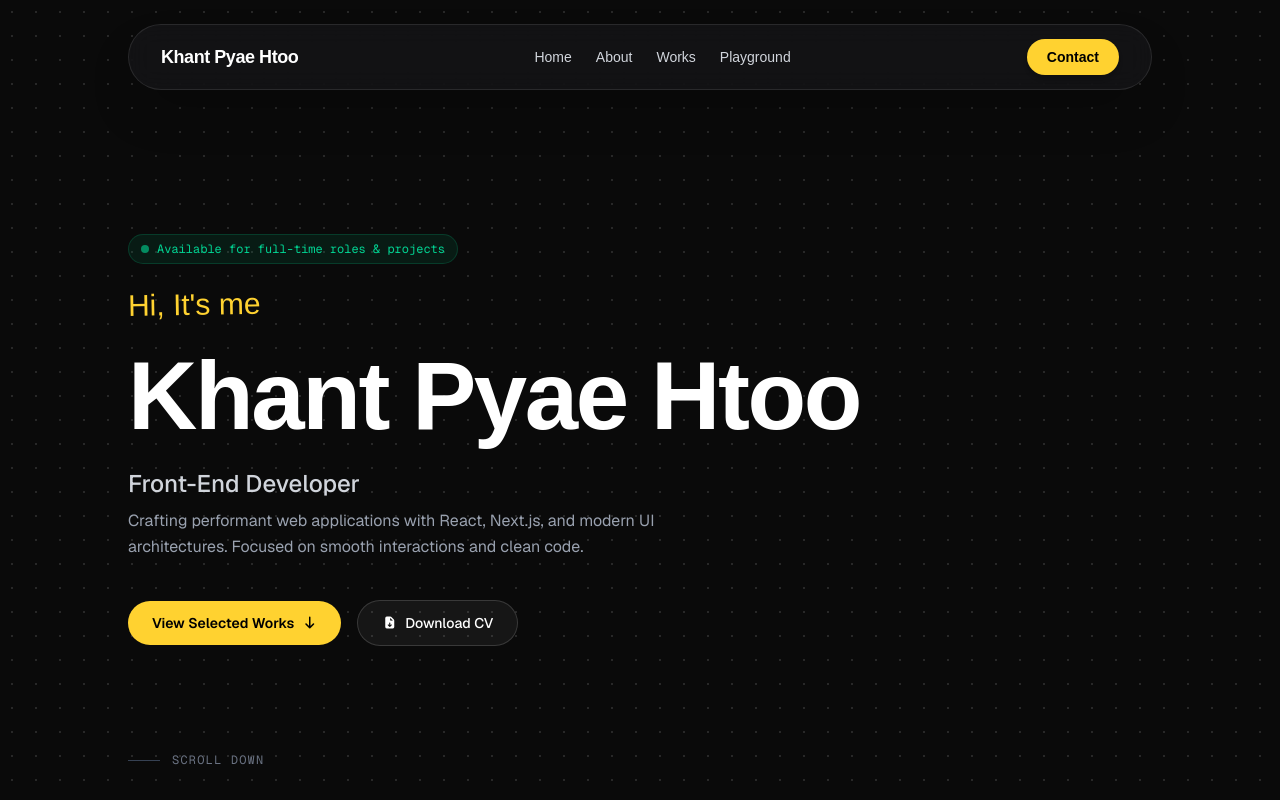
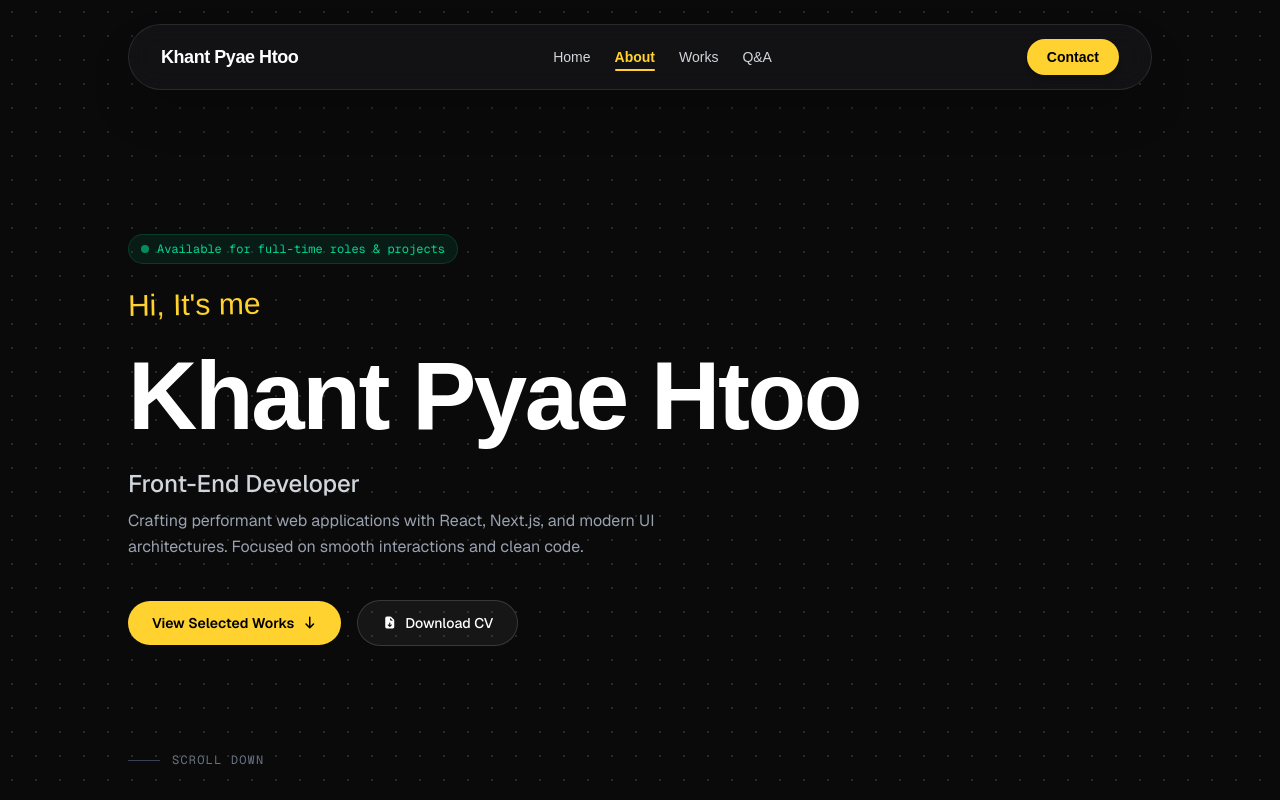
Before and after one commit to khantpyaehtoo/Portfolio, a Next.js app: page / in a window 1280 px wide. Shown: the top 800 px of the page. Built offline with nearby package versions, Linux system fonts and the light colour scheme; a web font is replaced by a local one.

Commit message:
modified:

```diff
--- a/components/shared/navbar.tsx
+++ b/components/shared/navbar.tsx
@@ -7,7 +7,18 @@ import { useRef, useState, useEffect } from "react";
 export default function Navbar({ show }: { show?: boolean }) {
     const navRef = useRef<HTMLDivElement>(null);
     const [isScrolled, setIsScrolled] = useState(false);
+    const [isMobileMenuOpen, setIsMobileMenuOpen] = useState(false);
+    const [activeSection, setActiveSection] = useState("home");
 
+    const navLinks = [
+        { name: "Home", href: "#home", id: "home" },
+        { name: "About", href: "#about", id: "about" },
+        { name: "Works", href: "#works", id: "works" },
+        { name: "Q&A", href: "#faq", id: "faq" },
+        // { name: "Playground", href: "#playground", id: "playground" },
+    ];
+
+    // Scroll Detection for Navbar Sizing
     useEffect(() => {
         const handleScroll = () => {
             if (window.scrollY > 40) {
@@ -19,6 +30,36 @@ export default function Navbar({ show }: { show?: boolean }) {
 
         window.addEventListener("scroll", handleScroll);
         return () => window.removeEventListener("scroll", handleScroll);
+    }, []);
+
+    // Active Section Detection via Intersection Observer
+    useEffect(() => {
+        const observerOptions = {
+            root: null,
+            rootMargin: "-20% 0px -50% 0px",
+            threshold: 0,
+        };
+
+        const observerCallback: IntersectionObserverCallback = (entries) => {
+            entries.forEach((entry) => {
+                if (entry.isIntersecting) {
+                    setActiveSection(entry.target.id);
+                }
+            });
+        };
+
+        const observer = new IntersectionObserver(
+            observerCallback,
+            observerOptions,
+        );
+
+        // Track all sections based on navLinks IDs
+        navLinks.forEach((link) => {
+            const el = document.getElementById(link.id);
+            if (el) observer.observe(el);
+        });
+
+        return () => observer.disconnect();
     }, []);
 
     useGSAP(
@@ -35,60 +76,166 @@ export default function Navbar({ show }: { show?: boolean }) {
         { scope: navRef, dependencies: [show] },
     );
 
+    // Smooth Scroll Helper
+    const handleScrollTo = (
+        e: React.MouseEvent<HTMLAnchorElement>,
+        href: string,
+    ) => {
+        e.preventDefault();
+        setIsMobileMenuOpen(false);
+
+        const targetId = href.replace("#", "");
+        const targetElement = document.getElementById(targetId);
+
+        if (targetElement) {
+            const navbarOffset = 80;
+            const elementPosition = targetElement.getBoundingClientRect().top;
+            const offsetPosition =
+                elementPosition + window.pageYOffset - navbarOffset;
+
+            window.scrollTo({
+                top: offsetPosition,
+                behavior: "smooth",
+            });
+        }
+    };
+
     return (
         <header className="fixed top-0 left-0 w-full z-50 flex justify-center p-4 md:p-6 pointer-events-none">
             <div
                 ref={navRef}
-                className={`pointer-events-auto transition-all duration-500 opacity-0 invisible -translate-y-5 bg-[#141517]/80 backdrop-blur-md border border-white/10 rounded-full shadow-2xl ${
+                className={`pointer-events-auto transition-all duration-500 opacity-0 invisible -translate-y-5 bg-[#141517]/80 backdrop-blur-md border border-white/10 rounded-3xl md:rounded-full shadow-2xl ${
                     isScrolled
-                        ? "w-full max-w-2xl py-2.5 px-6 border-white/15"
-                        : "w-full max-w-5xl py-3.5 px-8"
+                        ? "w-full max-w-2xl py-2.5 px-5 md:px-6 border-white/15"
+                        : "w-full max-w-5xl py-3 px-6 md:py-3.5 md:px-8"
                 }`}
             >
                 <div className="flex justify-between items-center">
                     {/* Logo / Name */}
                     <a
                         href="#home"
-                        className="font-bold text-white font-doppio tracking-tight text-base md:text-lg hover:text-amber-300 transition-colors"
+                        onClick={(e) => handleScrollTo(e, "#home")}
+                        className="font-bold text-white font-doppio tracking-tight text-base md:text-lg hover:text-amber-300 transition-colors z-10"
                     >
                         Khant Pyae Htoo
                     </a>
 
-                    {/* Navigation Links */}
-                    <nav className="hidden md:flex items-center space-x-6 text-sm font-medium text-gray-300">
+                    {/* Desktop Navigation Links with Animated Active Underline */}
+                    <nav className="hidden md:flex items-center space-x-6 text-sm font-medium">
+                        {navLinks.map((link) => {
+                            const isActive = activeSection === link.id;
+
+                            return (
                                 <a
-                            href="#home"
-                            className="hover:text-amber-300 transition-colors"
+                                    key={link.name}
+                                    href={link.href}
+                                    onClick={(e) =>
+                                        handleScrollTo(e, link.href)
+                                    }
+                                    className={`relative py-1 transition-colors duration-300 ${
+                                        isActive
+                                            ? "text-amber-300 font-semibold"
+                                            : "text-gray-300 hover:text-white"
+                                    }`}
                                 >
-                            Home
+                                    {link.name}
+
+                                    {/* Active Amber Underline Indicator */}
+                                    <span
+                                        className={`absolute bottom-0 left-0 h-[2px] bg-amber-300 rounded-full transition-all duration-300 ease-out ${
+                                            isActive
+                                                ? "w-full opacity-100"
+                                                : "w-0 opacity-0"
+                                        }`}
+                                    />
                                 </a>
-                        <a
-                            href="#about"
-                            className="hover:text-amber-300 transition-colors"
-                        >
-                            About
-                        </a>
-                        <a
-                            href="#works"
-                            className="hover:text-amber-300 transition-colors"
-                        >
-                            Works
-                        </a>
-                        <a
-                            href="#playground"
-                            className="hover:text-amber-300 transition-colors"
-                        >
-                            Playground
-                        </a>
+                            );
+                        })}
                     </nav>
 
-                    {/* Contact Button */}
+                    {/* Right Action Area */}
+                    <div className="flex items-center gap-3">
                         <a
                             href="#contact"
-                        className="bg-amber-300 hover:bg-amber-400 text-black font-semibold text-xs md:text-sm px-5 py-2 rounded-full transition-all duration-200 shadow-md hover:shadow-amber-300/20"
+                            onClick={(e) => handleScrollTo(e, "#contact")}
+                            className="hidden sm:inline-flex bg-amber-300 hover:bg-amber-400 text-black font-semibold text-xs md:text-sm px-5 py-2 rounded-full transition-all duration-200 shadow-md hover:shadow-amber-300/20"
                         >
                             Contact
                         </a>
+
+                        {/* Mobile Hamburger Toggle Button */}
+                        <button
+                            onClick={() =>
+                                setIsMobileMenuOpen(!isMobileMenuOpen)
+                            }
+                            aria-label="Toggle Navigation Menu"
+                            className="md:hidden w-10 h-10 rounded-full bg-white/5 border border-white/10 flex flex-col justify-center items-center gap-1.5 text-white focus:outline-none"
+                        >
+                            <span
+                                className={`w-5 h-0.5 bg-white rounded-full transition-transform duration-300 ${
+                                    isMobileMenuOpen
+                                        ? "rotate-45 translate-y-2 bg-amber-300"
+                                        : ""
+                                }`}
+                            />
+                            <span
+                                className={`w-5 h-0.5 bg-white rounded-full transition-opacity duration-300 ${
+                                    isMobileMenuOpen ? "opacity-0" : ""
+                                }`}
+                            />
+                            <span
+                                className={`w-5 h-0.5 bg-white rounded-full transition-transform duration-300 ${
+                                    isMobileMenuOpen
+                                        ? "-rotate-45 -translate-y-2 bg-amber-300"
+                                        : ""
+                                }`}
+                            />
+                        </button>
+                    </div>
+                </div>
+
+                {/* Mobile Dropdown Menu Container */}
+                <div
+                    className={`grid transition-all duration-300 ease-in-out md:hidden ${
+                        isMobileMenuOpen
+                            ? "grid-rows-[1fr] opacity-100 pt-6 pb-2"
+                            : "grid-rows-[0fr] opacity-0"
+                    }`}
+                >
+                    <div className="overflow-hidden">
+                        <nav className="flex flex-col space-y-4 pt-2 border-t border-white/10">
+                            {navLinks.map((link) => {
+                                const isActive = activeSection === link.id;
+
+                                return (
+                                    <a
+                                        key={link.name}
+                                        href={link.href}
+                                        onClick={(e) =>
+                                            handleScrollTo(e, link.href)
+                                        }
+                                        className={`flex items-center justify-between text-base font-medium transition-colors px-2 ${
+                                            isActive
+                                                ? "text-amber-300 font-semibold"
+                                                : "text-gray-300 hover:text-white"
+                                        }`}
+                                    >
+                                        <span>{link.name}</span>
+                                        {isActive && (
+                                            <span className="w-1.5 h-1.5 rounded-full bg-amber-300" />
+                                        )}
+                                    </a>
+                                );
+                            })}
+                            <a
+                                href="#contact"
+                                onClick={(e) => handleScrollTo(e, "#contact")}
+                                className="sm:hidden bg-amber-300 hover:bg-amber-400 text-black font-semibold text-sm py-2.5 text-center rounded-xl transition-all duration-200 mt-2"
+                            >
+                                Contact
+                            </a>
+                        </nav>
+                    </div>
                 </div>
             </div>
         </header>
```
Lines whose indentation alone changed are shown as unchanged.
